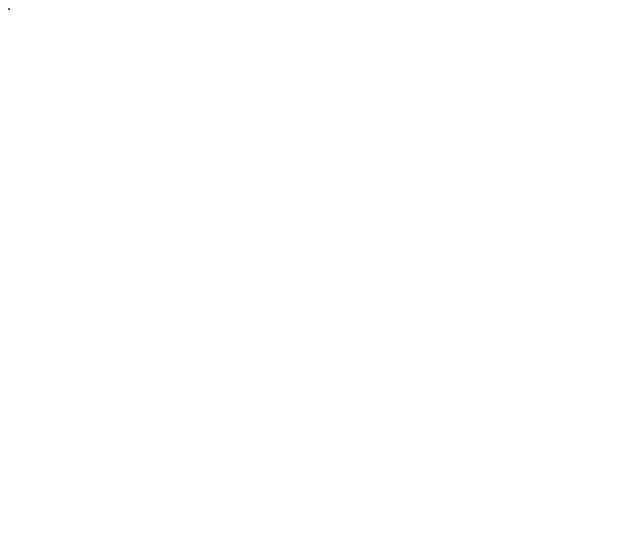
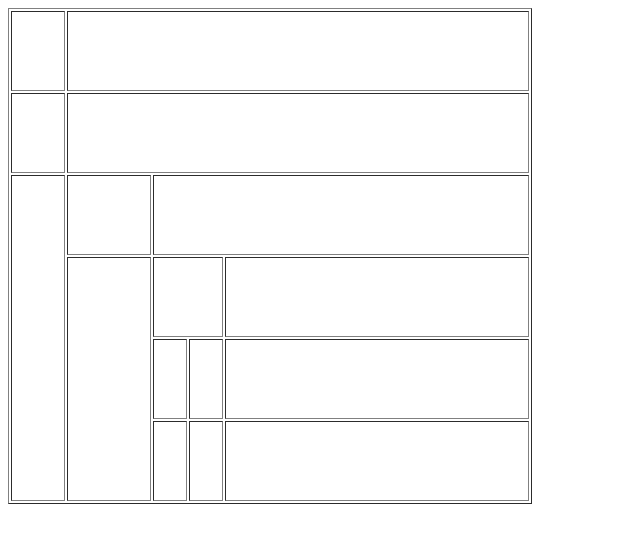
Before and after one commit to ejofmsdm/lmngsdhdjh, a plain HTML site: page 0706/html_table2.html in a window 1280 px wide. Shown: the whole page, without its empty margins (0-640 px from the left). Drawn offline with Linux system fonts and the light colour scheme.

Commit message:
머리아픔

```diff
--- a/0706/html_table2.html
+++ b/0706/html_table2.html
@@ -10,8 +10,45 @@
 <body>
 
     <table border="1">
+        <tr height="80">
+            <td></td>
+            <td colspan="4"></td>
 
+        </tr>
+        <tr height="80">
+            <td></td>
+            <td colspan="4"></td>
+
+        </tr>
+        <tr height="80">
+            <td width="50" rowspan="4"></td>
+            <td width="80"></td>
+            <td width="30" colspan=3></td>
+
+        </tr>
+        <tr height="80">
+
+            <td rowspan="3"></td>
+            <td colspan="2"></td>
+
+            <td></td>
+        </tr>
+        <tr height="80">
+
+
+            <td width="30"></td>
+            <td width="30"></td>
+            <td width="300"></td>
+        </tr>
+        <tr height="80">
+
+
+            <td></td>
+            <td></td>
+            <td></td>
+        </tr>
     </table>
+
 </body>
 
 </html>
```
